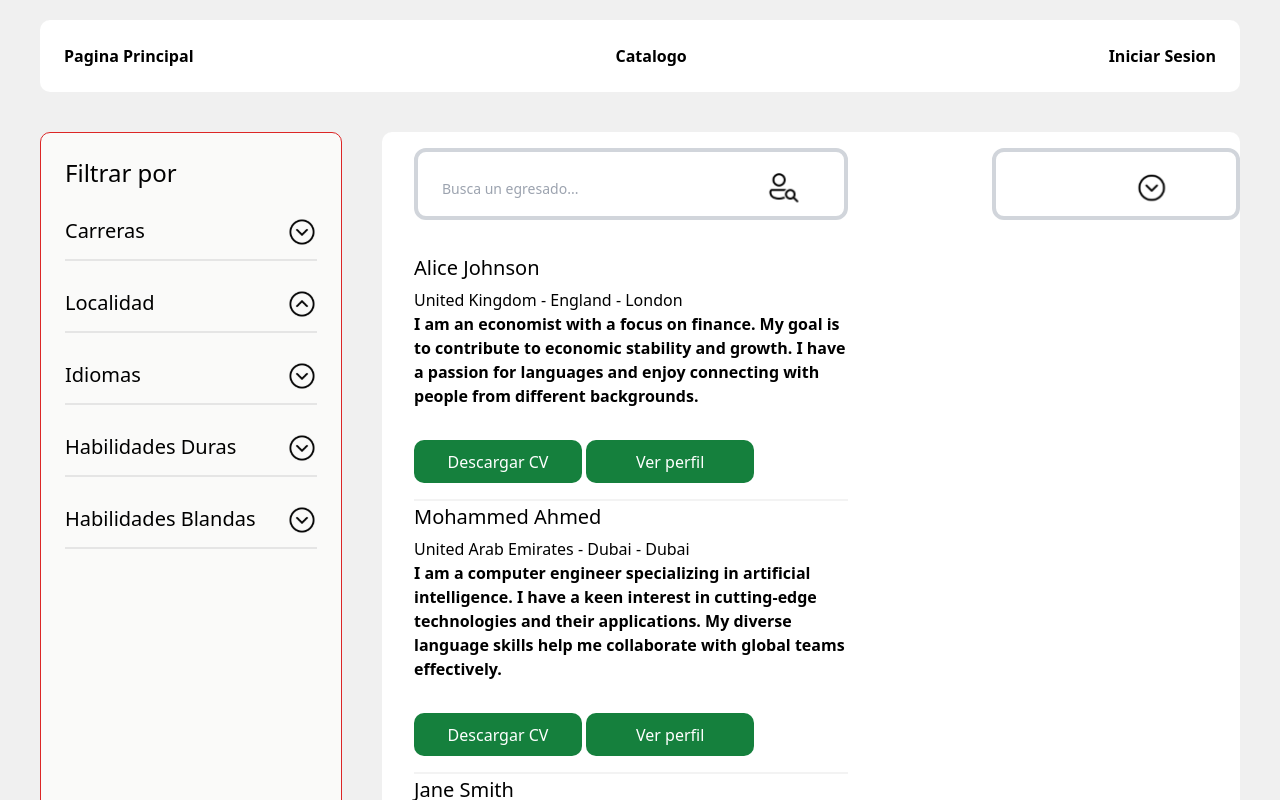
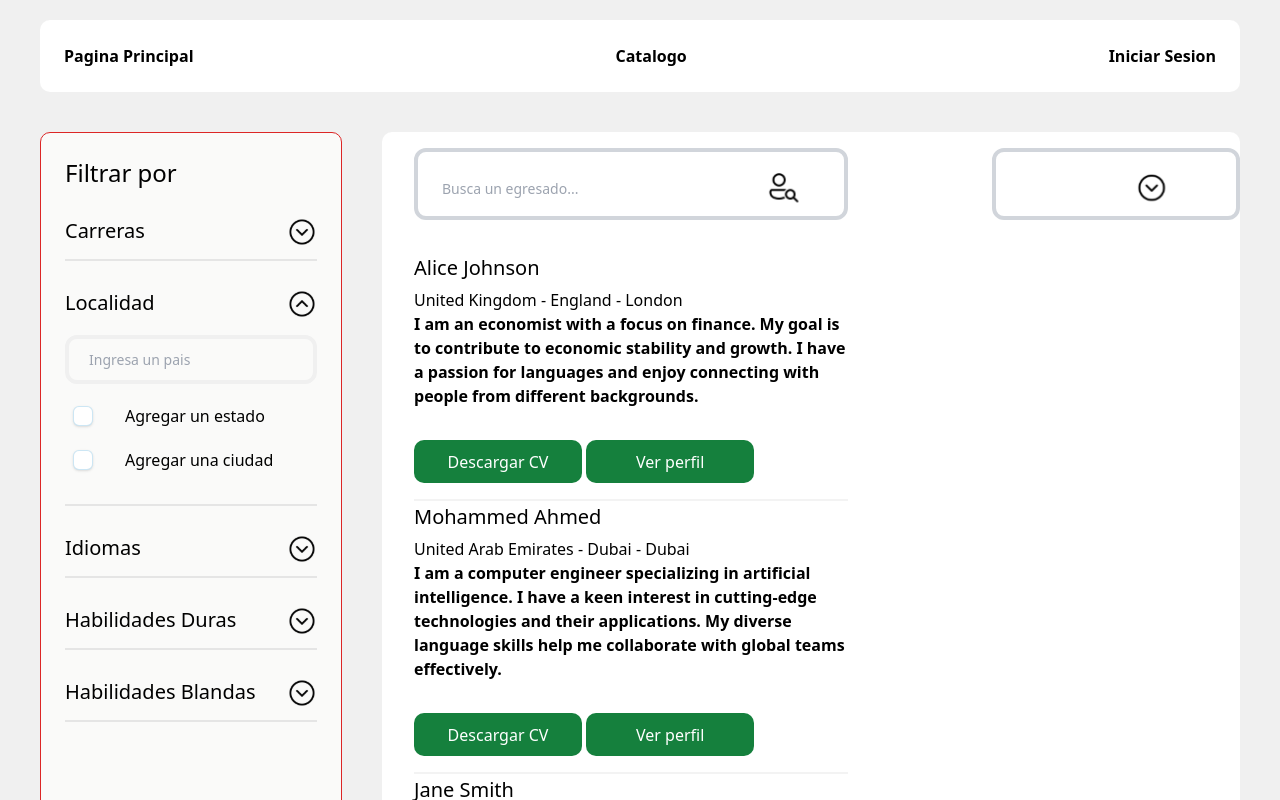
Before and after one commit to DaikoneKisu/uchamba-frontend, a SvelteKit app: page /catalogue in a window 1280 px wide. Both pictures are taken after a click on the button "Localidad". Shown: the top 800 px of the page. Built offline with nearby package versions, Linux system fonts and the light colour scheme.

Commit message:
feat: LocationDropdown

```diff
--- /dev/null
+++ b/src/routes/catalogue/LocationDropdown.svelte
@@ -0,0 +1,68 @@
+<script lang="ts">
+	import Dropdown from './Dropdown.svelte'
+	import Checkbox from '$lib/components/Checkbox.svelte'
+	let state = false
+	let city = false
+	let input: HTMLInputElement
+	let value: string
+</script>
+
+<Dropdown title="Localidad">
+	<label
+		class="flex h-[49px] w-full max-w-[330px] justify-center rounded-xl border-4 border-[#f0f0f0] bg-brand-white pr-4 mt-4"
+	>
+		<form class="flex h-full w-full flex-col justify-center pl-5 text-[15px]">
+			<input
+				bind:this={input}
+				type="text"
+				bind:value
+				placeholder="Ingresa un pais"
+				class="text-sm placeholder:text-brand-p-black focus:border-0 focus:shadow-none focus:outline-none bg-stone-50"
+			/>
+		</form>
+	</label>
+	<ul class="flex flex-col gap-5 py-5">
+		<li class="flex items-center gap-5 pl-2">
+			<Checkbox bind:checked={state} />
+			<div>
+				<p>Agregar un estado</p>
+			</div>
+		</li>
+		{#if state}
+			<label
+				class="flex h-[49px] w-full max-w-[330px] justify-center rounded-xl border-4 border-[#f0f0f0] bg-brand-white pr-4 "
+			>
+				<form class="flex h-full w-full flex-col justify-center pl-5 text-[15px]">
+					<input
+						bind:this={input}
+						type="text"
+						bind:value
+						placeholder="Ingresa un estado"
+						class="text-sm placeholder:text-brand-p-black focus:border-0 focus:shadow-none focus:outline-none bg-stone-50"
+					/>
+				</form>
+			</label>
+		{/if}
+		<li class="flex items-center gap-5 pl-2">
+			<Checkbox bind:checked={city} />
+			<div>
+				<p>Agregar una ciudad</p>
+			</div>
+		</li>
+		{#if city}
+			<label
+				class="flex h-[49px] w-full max-w-[330px] justify-center rounded-xl border-4 border-[#f0f0f0] bg-brand-white pr-4 "
+			>
+				<form class="flex h-full w-full flex-col justify-center pl-5 text-[15px]">
+					<input
+						bind:this={input}
+						type="text"
+						bind:value
+						placeholder="Ingresa una ciudad"
+						class="text-sm placeholder:text-brand-p-black focus:border-0 focus:shadow-none focus:outline-none bg-stone-50"
+					/>
+				</form>
+			</label>
+		{/if}
+	</ul>
+</Dropdown>
--- a/src/routes/catalogue/estructura.svelte
+++ b/src/routes/catalogue/estructura.svelte
@@ -7,6 +7,7 @@
 	import Dropdown from './Dropdown.svelte'
 	import type { graduatedInfo } from '$lib/types/graduated-info.type'
 	import CareersDropdown from './CareersDropdown.svelte'
+  import LocationDropdown from './LocationDropdown.svelte'
 
 	export let business: graduatedInfo[]
 </script>
@@ -29,7 +30,7 @@
 			>
 				<h2 class="text-2xl font-poppins">Filtrar por</h2>
 				<CareersDropdown />
-				<Dropdown title="Localidad" />
+				<LocationDropdown />
 				<Dropdown title="Idiomas" />
 				<Dropdown title="Habilidades Duras" />
 				<Dropdown title="Habilidades Blandas" />
```
